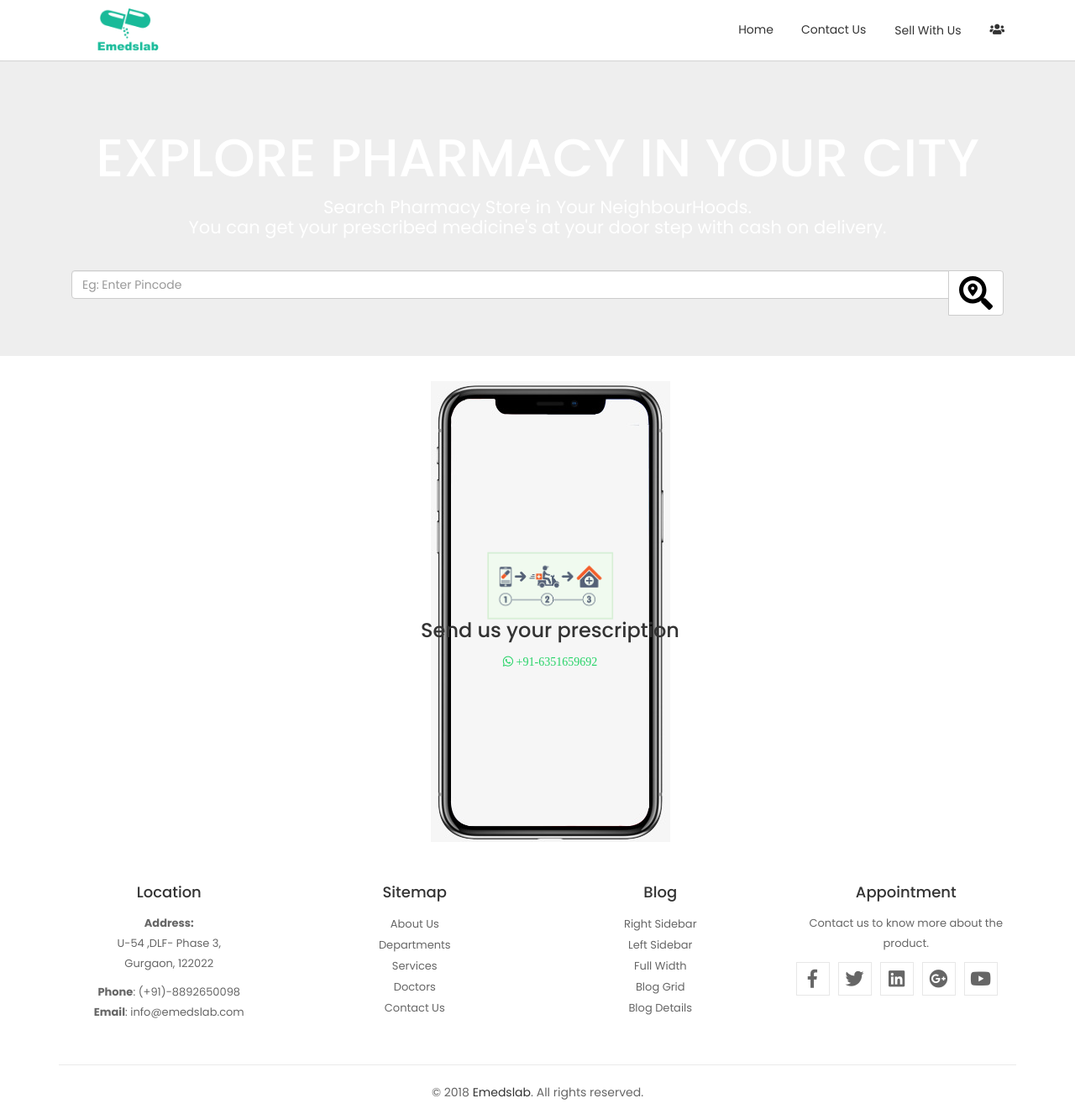
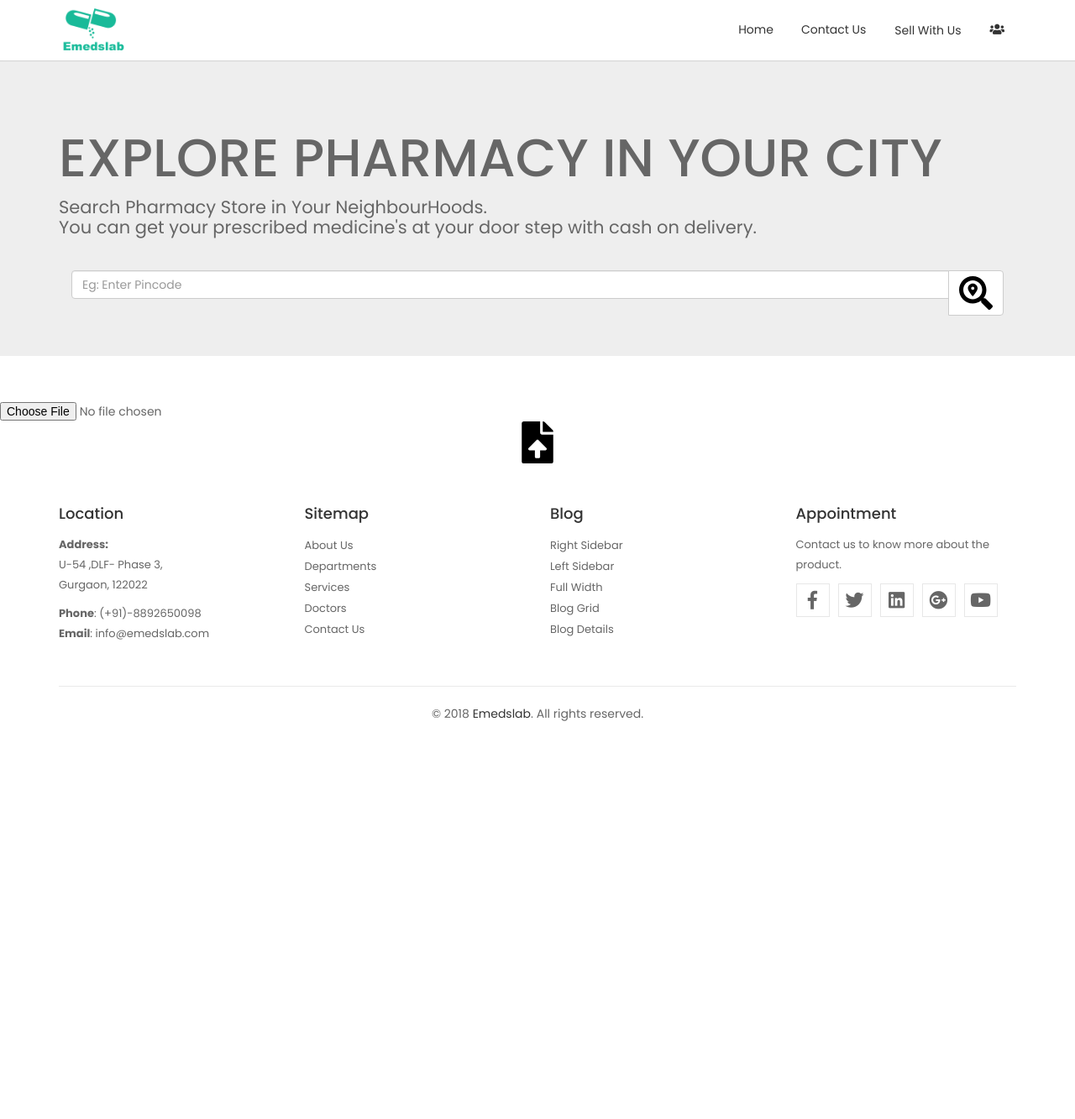
Before and after one commit to hkumar2117/store, a CodeIgniter app: page /database/ in a window 1280 px wide. Shown: the whole page at 84% size. After the commit the page ends 859 px from the top, so only its background shows below. Run offline with CodeIgniter, Linux system fonts and the light colour scheme; some libraries are stand-ins or nearby versions.

Commit message:
minor chanhes

```diff
--- a/application/modules/home/views/home.php
+++ b/application/modules/home/views/home.php
@@ -42,9 +42,9 @@
             </div>
             <div class="upload-section" >
 
-                        <div class="container">
+<!--                      <div class="container">
 
-                            <div class="container">
+
 
                             <img src="assets/images/phone.jpg" alt="Snow" >
 
@@ -54,18 +54,18 @@
                                <span> <img src="assets/images/banner.png" alt="Snow" style="    width: 150px;" ></span>
 
                                 <h3 id="link_to_upload"> Send us your prescription </br>
-                              <!--   <center><i class="fab fa-whatsapp"> +91-6351659692</i> </center> -->
+                                 <center><i class="fab fa-whatsapp"> +91-6351659692</i> </center>
                             </h3><i class="fab fa-whatsapp"><span id="whats"> +91-6351659692</span></i></div>
-                                     </div>
-
-                             <!--         <div class="upload-img">
+                                     </div>-->
+                                   <img  id="image" />
+                                   <div class="upload-img">
                              <form method="POST" action="uploadFile" id="upload_form" accept-charset="UTF-8" id="upload_form" enctype="multipart/form-data"><input name="_token" type="hidden" value="">
                                 <input id="fileToUpload" type="file" id="fileToUpload" name="fileToUpload"  class="prescription-upload" onchange="return fileValidation()">
-                                <span  id="uploadSubmit" style="display: none;">
+                                <span  id="uploadSubmit">
                                      <center><img alt="emedslab" src="assets/images/file-upload-solid.svg" width="50" height="50" onclick="$('#upload_form').submit();"> </center>
                                 </span>
                              </form>
-                        </div> -->
+
 
                         </div>
             </div>
@@ -109,7 +109,9 @@
          </div>
 
        </div>
-     </div><style type="text/css">
+    </div>
+<!--
+<style type="text/css">
          /* Container holding the image and the text */
     .container {
         position: relative;
@@ -153,4 +155,4 @@
         left: 50%;
         transform: translate(-50%, -50%);
     }
-     </style>
+     </style>-->
```
